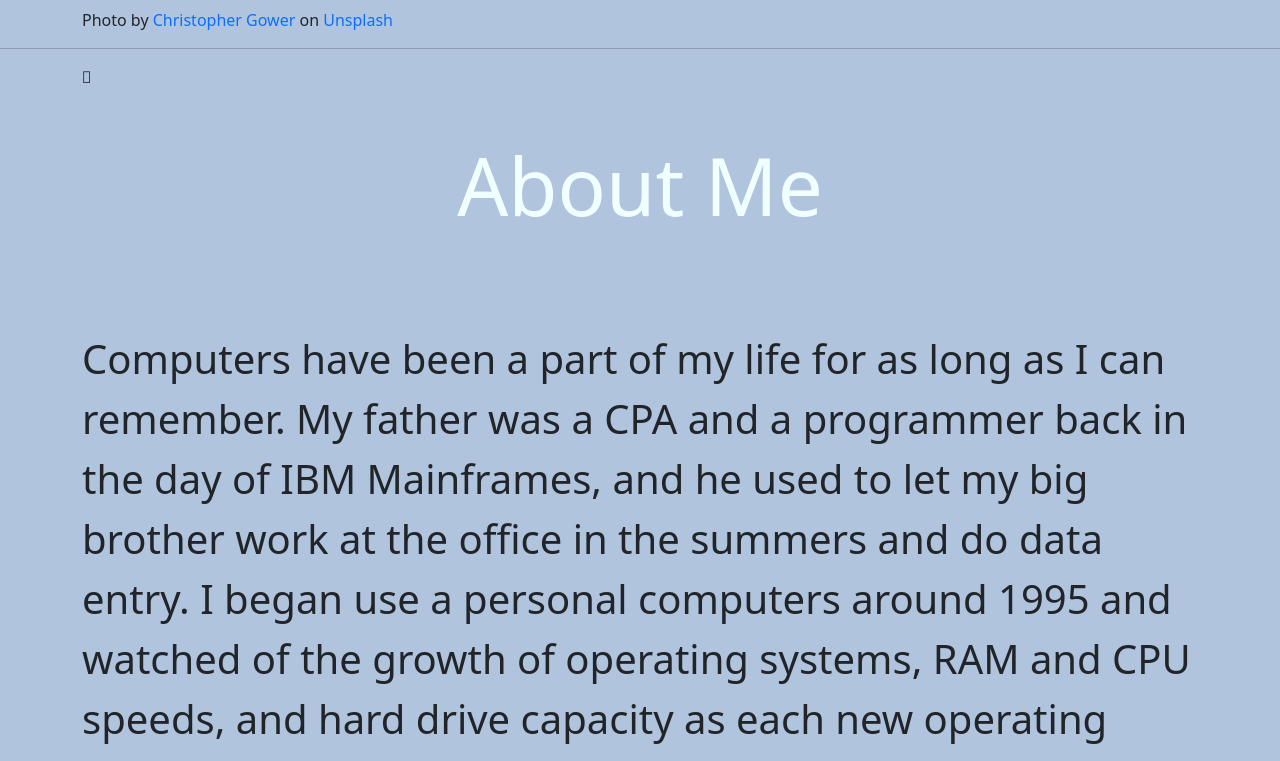
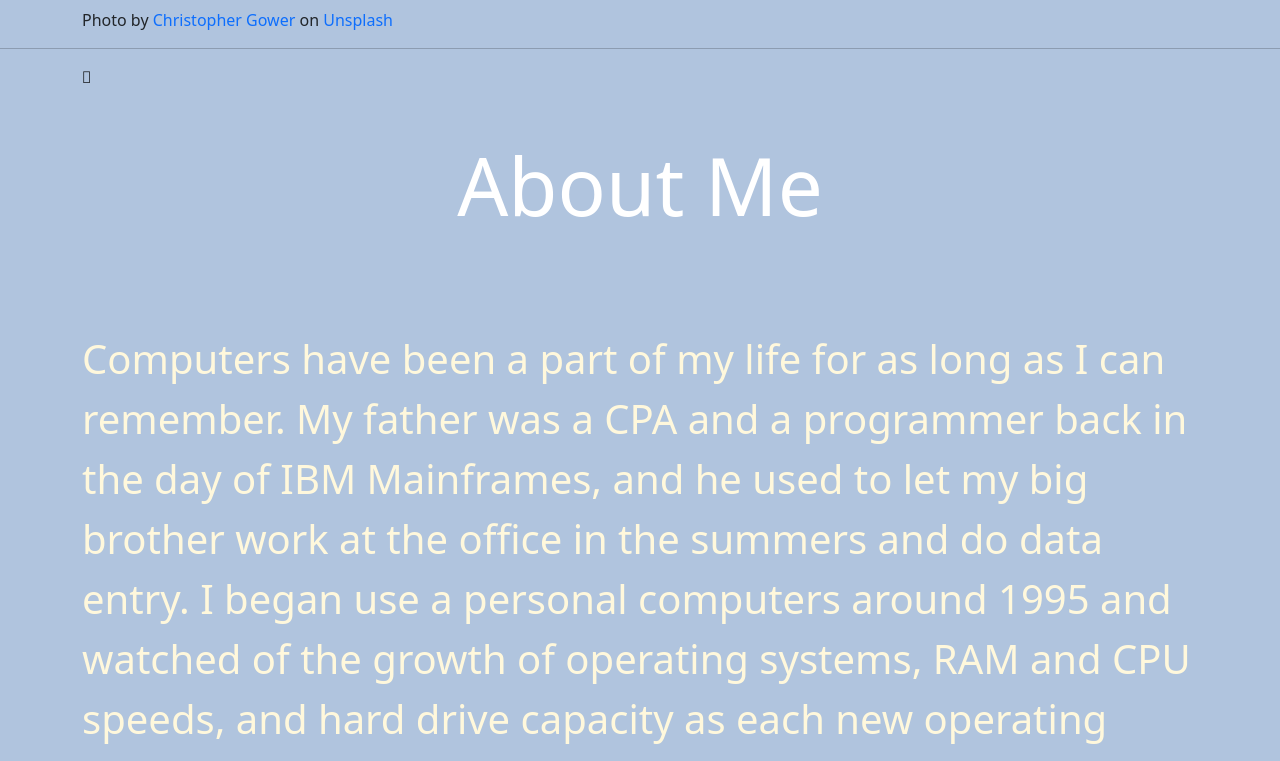
Before and after one commit to PastorJoseph/Portfoilio, a plain HTML site: page index.html in a window 1280 px wide. Shown: the part 1119-1880 px from the top of the page. Drawn offline with nearby package versions, Linux system fonts and the light colour scheme.

Commit message:
additions

```diff
--- a/style.css
+++ b/style.css
@@ -42,6 +42,10 @@ a {
     display: flex;
 }
 
-h1, h2 {
-    color: azure;
+ h1, h2 {
+     color: white;
 }
+
+p {
+    color: cornsilk;
+}
```
Also changed, not shown: index.html (+2 -3 lines).
